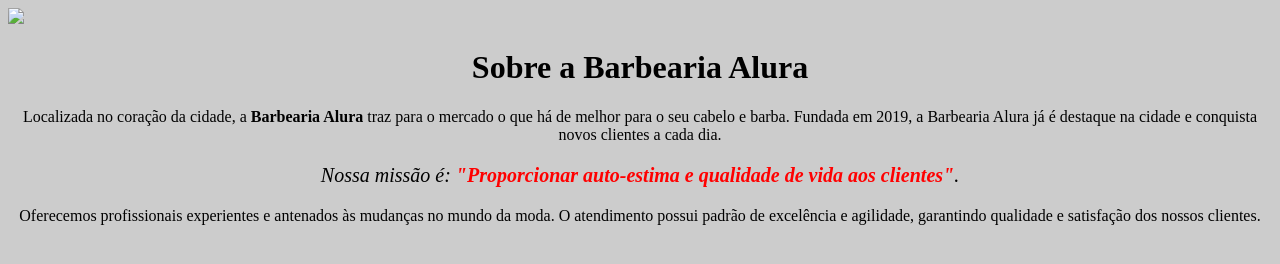
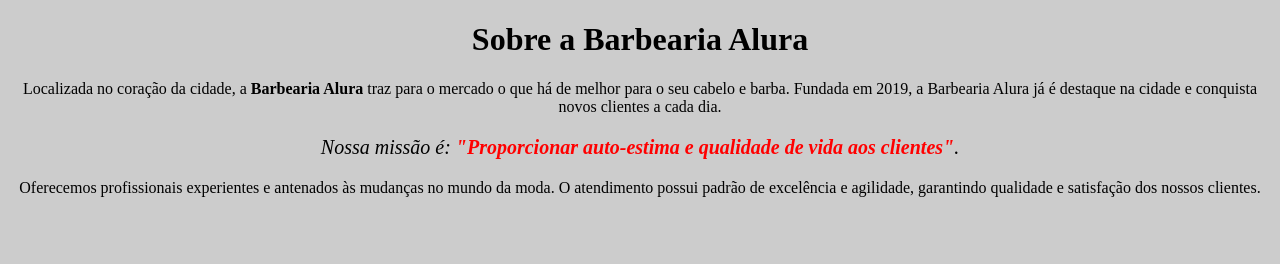
Before and after one commit to leh16/trabalho2, a plain HTML site: page index.html in a window 1280 px wide. Drawn offline with Linux system fonts and the light colour scheme.

Commit message:
arrumando

```diff
--- a/index.html
+++ b/index.html
@@ -6,7 +6,7 @@
         <link rel="stylesheet" href="style.css">
     </head>
     <body>
-        <img src="banner.jpg">
+
         <h1>Sobre a Barbearia Alura</h1>
         <p>Localizada no coração da cidade, a <strong>Barbearia Alura</strong> traz para o mercado o que há de melhor para o seu cabelo e barba.
 Fundada em 2019, a Barbearia Alura já é destaque na cidade e conquista novos clientes a cada dia.</p>
```
